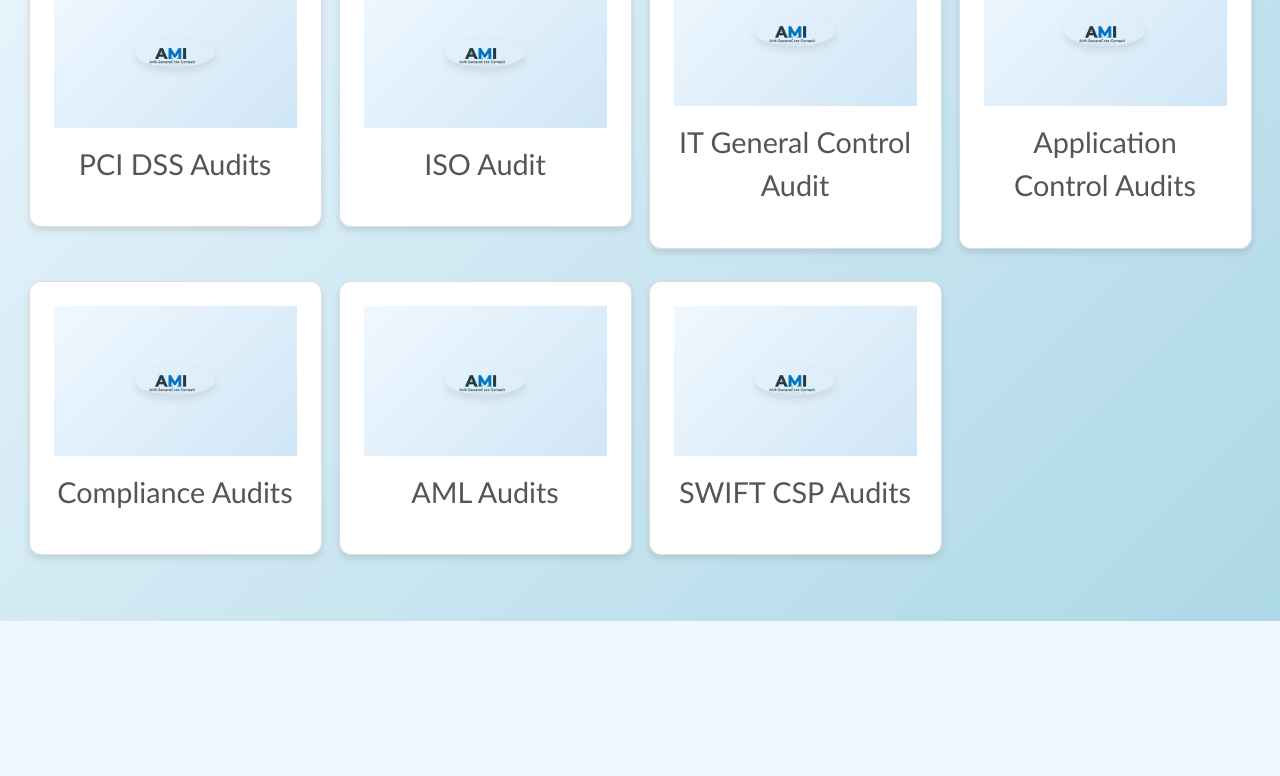
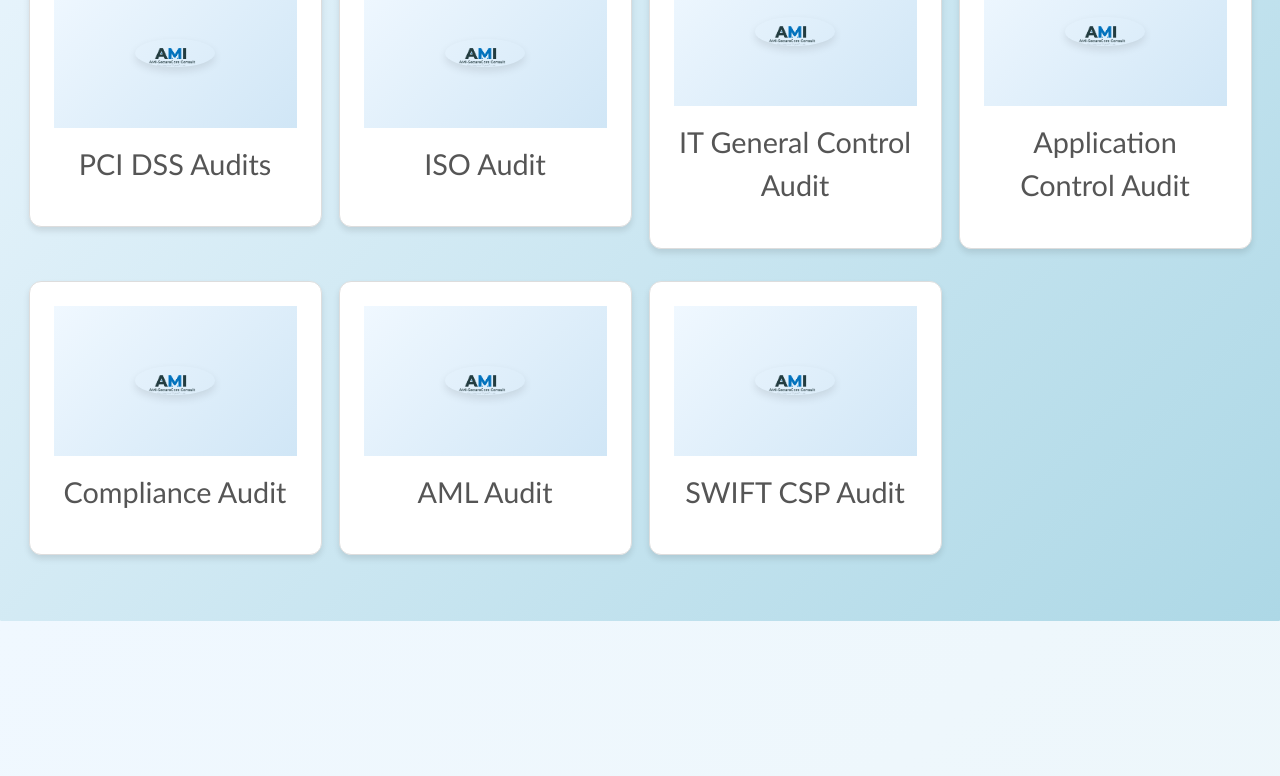
Before and after one commit to Mr-Deee/amisecureconsult, a Next.js app: page / in a window 1280 px wide. Shown: the part 1260-2036 px from the top of the page. Built offline with nearby package versions, Linux system fonts and the light colour scheme.

Commit message:
navbar fixed

```diff
--- a/app/Components/Services.js
+++ b/app/Components/Services.js
@@ -24,22 +24,22 @@ export default function Services() {
         image: logo,
       },
       {
-        title: 'Application Control Audits',
+        title: 'Application Control Audit',
         description: 'We provide audits focused on controlling and securing applications, ensuring their alignment with business needs and compliance requirements.',
         image: logo,
       },
       {
-        title: 'Compliance Audits',
+        title: 'Compliance Audit',
         description: 'Our compliance audits ensure your organization adheres to local and international standards, such as GDPR, HIPAA, and industry-specific regulations, mitigating legal and financial risks.',
         image: logo,
       },
       {
-        title: 'AML Audits',
+        title: 'AML Audit',
         description: 'For Anti-Money Laundering (AML) audits, we focus on ensuring compliance within the online environment. Our tailored framework audits the AML aspects of a website to ensure it adheres to legal and security standards.',
         image: logo,
       },
       {
-        title: 'SWIFT CSP Audits',
+        title: 'SWIFT CSP Audit',
         description: 'We conduct SWIFT Customer Security Programme (CSP) audits, focusing on compliance and identifying vulnerabilities in financial messaging systems.',
         image: logo,
       },
--- a/app/styles/home.module.css
+++ b/app/styles/home.module.css
@@ -66,7 +66,7 @@
   background: none;
   border: none;
   font-size: 1.5rem;
-  color: #fff;
+  color: #000000;
   cursor: pointer;
   transition: transform 0.2s ease-in-out;
 }
@@ -86,7 +86,7 @@
   position: absolute;
   top: 70px;
   right: 20px;
-  background-color: #004aad;
+  background-color: #dfdfdf;
   padding: 20px;
   border-radius: 10px;
   box-shadow: 0 4px 6px rgba(0, 0, 0, 0.1);
@@ -105,6 +105,7 @@
 
   .hamburger {
     display: block;
+    color: rgb(0, 0, 0);
   }
 }
 
@@ -113,12 +114,7 @@
     font-size: 24px;
     font-weight: bold;
   }
-  .navbar {
-    display: flex;
-    gap: 20px;
-    margin-left: auto; /* Push navbar to the far right */
-    align-items: center;
-  }
+
 
   .services {
     position: relative;
```
